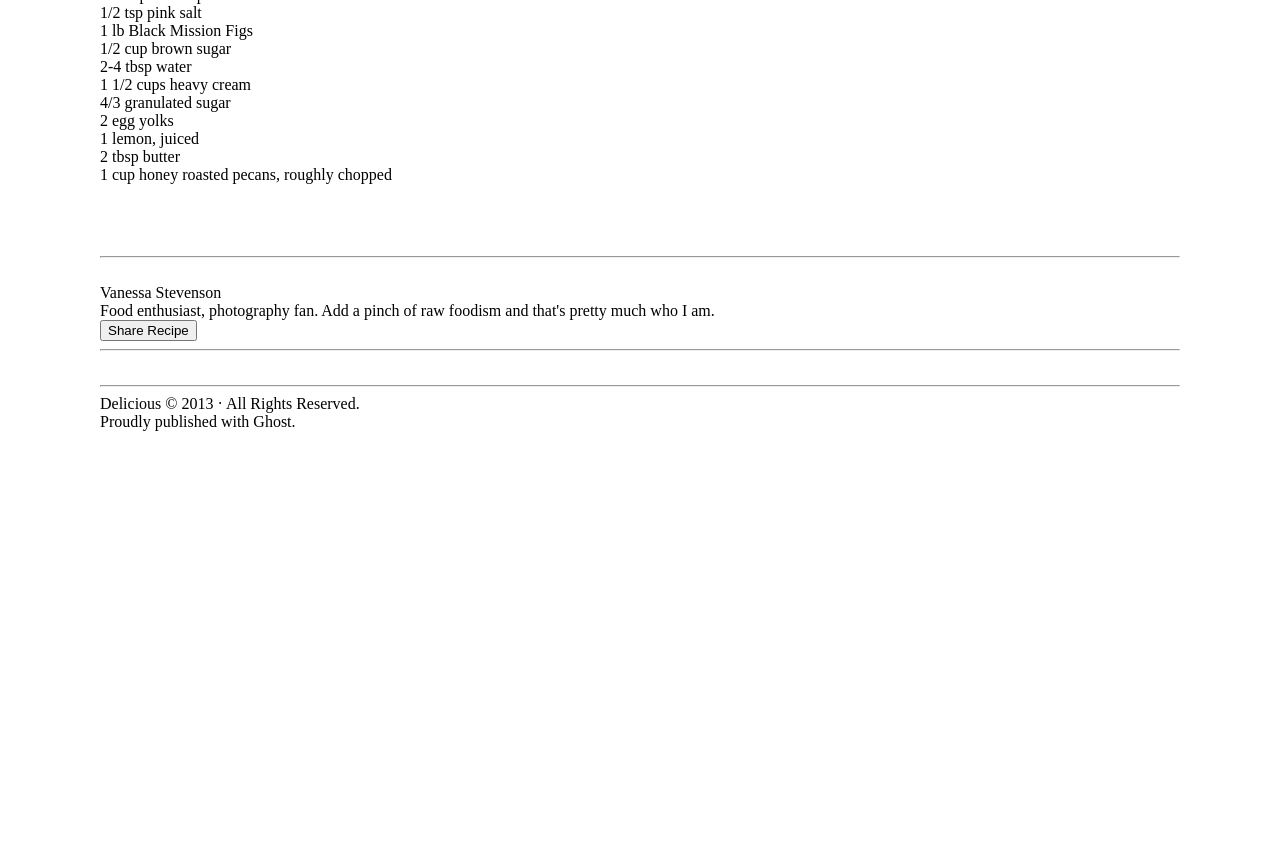
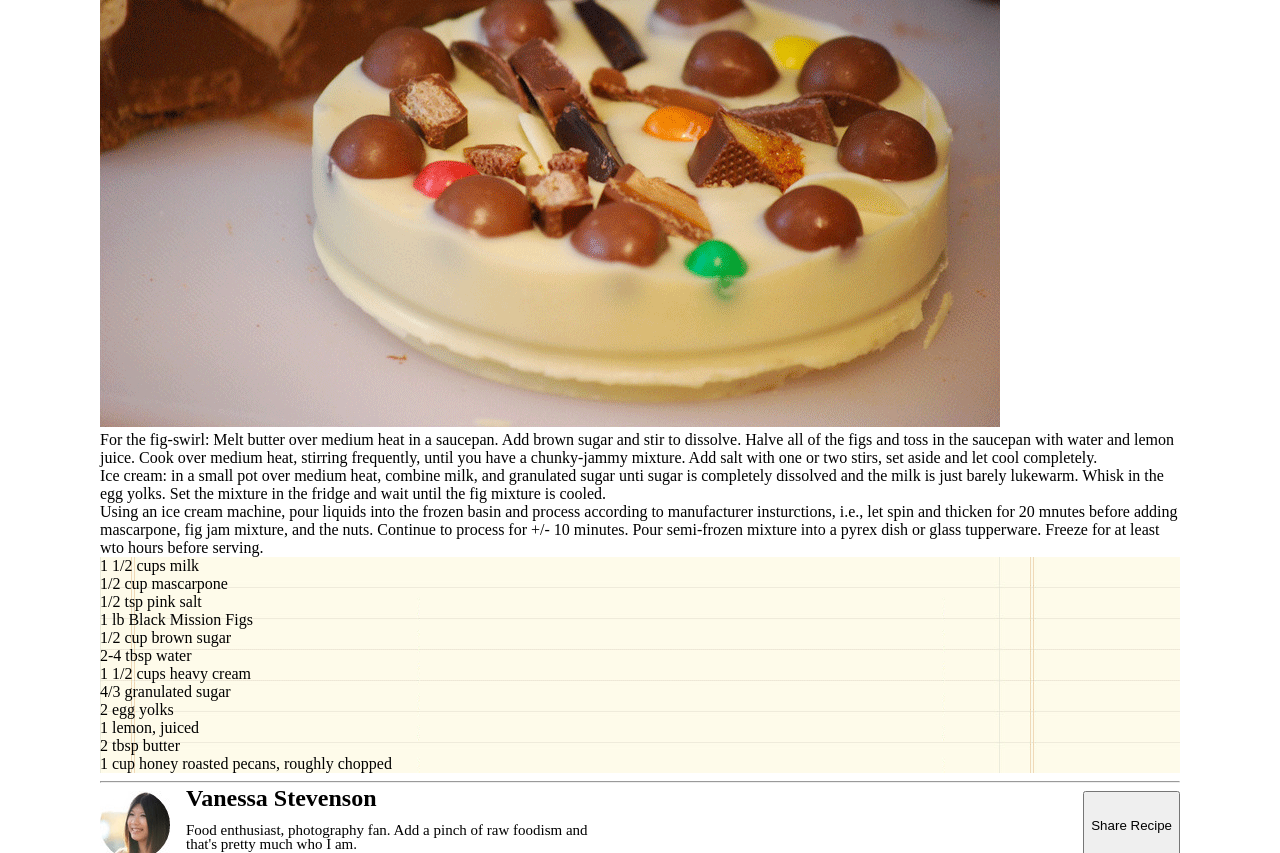
Before and after one commit to BenFrancka/chocolate-pizza, a plain HTML site: page index.html in a window 1280 px wide. Shown: the part 332-1185 px from the top of the page. Before the commit the page ends 800 px from the top, so only its background shows below. Drawn offline with Linux system fonts and the light colour scheme.

Commit message:
add more CSS

```diff
--- a/index.html
+++ b/index.html
@@ -57,7 +57,7 @@
         </section>
 
         <section class="main-image">
-            <img />
+            <img src="assets/choco-pizza.png" />
         </section>
 
         <p>
@@ -86,15 +86,14 @@
             <li>2 tbsp butter</li>
             <li>1 cup honey roasted pecans, roughly chopped</li>
         </ul>
+        <hr>
     </main>
     <section class= "bottom-section">
-        <hr>
         <section class="author">
-            <div class="">
-                <img class="author-img" />
-                <div class="autor-info">
-                    <h2>Vanessa Stevenson</h2>
-                    <p>Food enthusiast, photography fan. Add a pinch of raw foodism and that's pretty much who I am.</p>
+            <div class="about">
+                <img class="author-img" src="assets/van-pic.png" />
+                <div class="author-info">
+                    <p class="author-text"><span>Vanessa Stevenson</span><br><br>Food enthusiast, photography fan. Add a pinch of raw foodism and that's pretty much who I am.</p>
                 </div>
             </div>
             <button>
@@ -102,15 +101,13 @@
             </button>
         </section>
         <footer>
-            <section>
-                <div>
-                    <hr>
+            <section class="hr-logo-hr">
+                <div class="hr-left">
                 </div>
                 <div>
-                    <img />
+                    <img src="./assets/small-logo.png"/>
                 </div>
-                <div>
-                    <hr>
+                <div class="hr-right">
                 </div>
             </section>
             <section>
--- a/styles/style.css
+++ b/styles/style.css
@@ -22,7 +22,7 @@ header {
     margin-right: 10px;
 }
 
-span {
+.logo-text span {
     font-family: 'Brush Script MT', cursive;
     font-size: 2.5rem;
 }
@@ -30,3 +30,64 @@ span {
     font-size: .6rem;
     line-height: .9;
 }
+
+ul {
+    background-image: url('../assets/list-bg.png');
+}
+
+hr {
+    width: 100%;
+}
+
+.hr-logo-hr {
+    display: flex;
+    justify-content: space-evenly;
+}
+
+.hr-left {
+    border-bottom: gray 1px solid;
+    width: 100px;
+    margin: 30px;
+}
+
+.hr-right {
+    border-bottom: gray 1px solid;
+    width: 100px;
+    margin: 30px;
+}
+
+footer {
+    display: flex;
+    flex-direction: column;
+    justify-content: center;
+    align-items: center;
+    text-align: center;
+}
+
+.author {
+    display: flex;
+    justify-content: space-between;
+}
+
+.about {
+    display: flex;
+}
+
+
+.about img {
+    margin-right: 15px;
+}
+
+.author-text{
+    width: 70%;
+}
+
+.author-info {
+    line-height: 0.9rem;
+    font-size: 15px;
+}
+
+.author span {
+    font-weight: bolder;
+    font-size: 1.5rem;
+}
```
